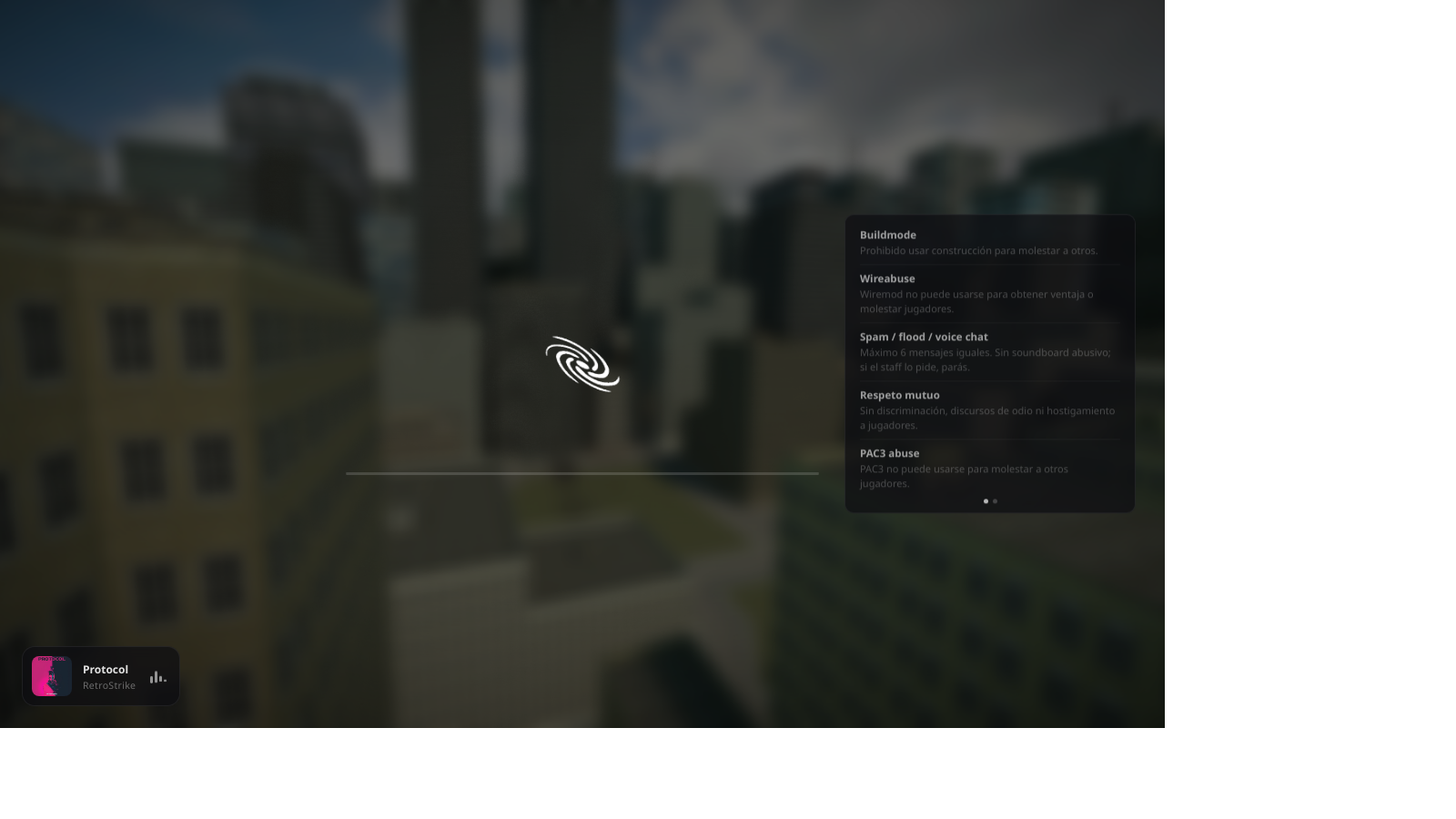
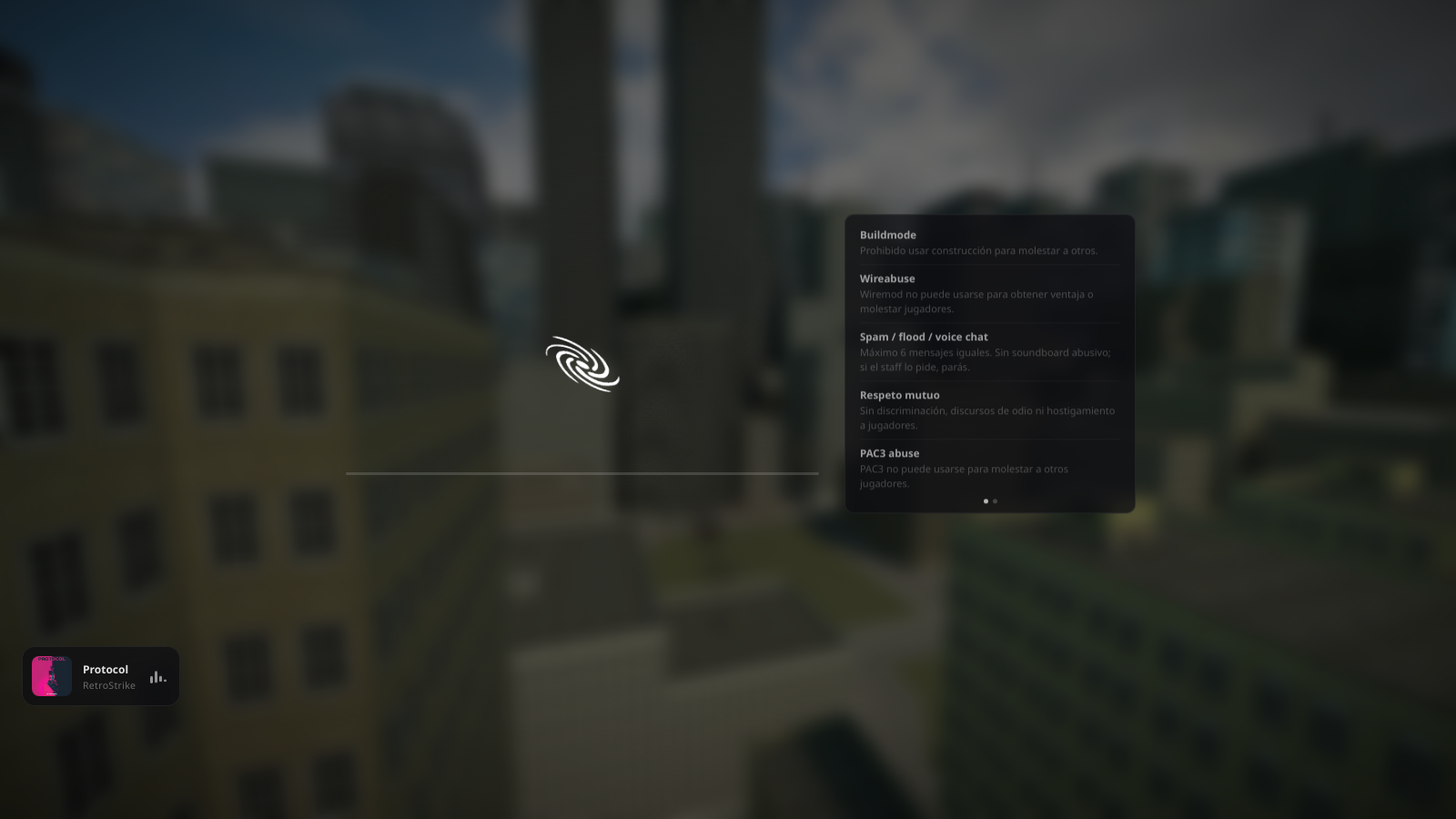
Before and after one commit to zukkma/nova-loading-screen, a plain HTML site: page index.html in a window 1280 px wide. Shown: the whole page at 91% size, 1600 px wide, since content can reach past the window. Before the commit the page ends 800 px from the top, so only its background shows below. Drawn offline with Linux system fonts and the light colour scheme.

Commit message:
Update index.html

```diff
--- a/index.html
+++ b/index.html
@@ -7,7 +7,7 @@
     <link rel="stylesheet" href="css/style.css">
 </head>
 <body>
-    <div id="_bg"></div>
+    <img id="_bg" src="images/gm_bigcity.jpg" alt="">
     <div id="_co"></div>
     <audio id="music" src="audio/protocol.mp3" loop></audio>
 
```
